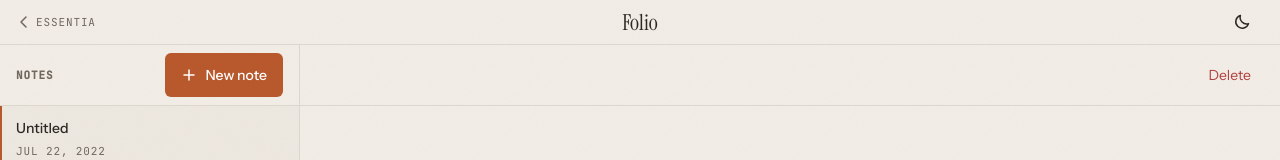
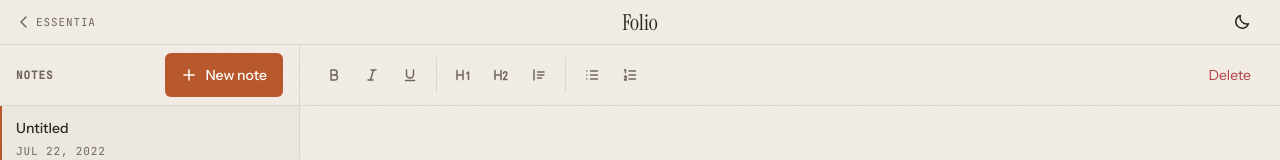
Before and after one commit to tiago-espadinha/Essentia, a React (Vite) app in the folder apps/folio/: page / in a window 1280 px wide. Both pictures are taken after a click on the button "New note". Shown: the top 160 px of the page. Built offline with nearby package versions, Linux system fonts and the light colour scheme.

Commit message:
feat(folio): format notes and clean pasted or dropped HTML

```diff
--- a/apps/folio/src/Editor.tsx
+++ b/apps/folio/src/Editor.tsx
@@ -1,6 +1,8 @@
-import { useEffect, useRef, useState, type KeyboardEvent } from 'react'
+import { useEffect, useLayoutEffect, useRef, useState, type DragEvent, type KeyboardEvent } from 'react'
+import { insertTransfer, placeCaretAt } from './editing'
 import { countWords, formatDate, parseTags, plainText, type Note, type NoteChanges } from './notes'
 import { sanitizeHtml } from './sanitize'
+import { Toolbar } from './Toolbar'
 
 interface EditorProps {
   note: Note
@@ -15,8 +17,11 @@ interface EditorProps {
 export function Editor({ note, autoFocus, onFocused, onChange, onDelete }: EditorProps) {
   const titleRef = useRef<HTMLTextAreaElement>(null)
   const bodyRef = useRef<HTMLDivElement>(null)
+  // Text dragged within the body moves natively; anything from outside is cleaned first.
+  const draggingInside = useRef(false)
 
-  useEffect(() => {
+  // Before paint, so switching notes never shows an empty body.
+  useLayoutEffect(() => {
     bodyRef.current!.innerHTML = note.body
     // Only on mount: afterwards the DOM is the source and the note follows it.
     // eslint-disable-next-line react-hooks/exhaustive-deps
@@ -32,6 +37,14 @@ export function Editor({ note, autoFocus, onFocused, onChange, onDelete }: Edito
     onChange({ body: sanitizeHtml(bodyRef.current!.innerHTML) })
   }
 
+  function drop(event: DragEvent<HTMLDivElement>) {
+    if (draggingInside.current) return
+    event.preventDefault()
+    placeCaretAt(event.clientX, event.clientY)
+    insertTransfer(event.dataTransfer)
+    saveBody()
+  }
+
   // Enter in the title moves on to the body instead of breaking the title.
   function titleKeyDown(event: KeyboardEvent<HTMLTextAreaElement>) {
     if (event.key !== 'Enter') return
@@ -44,6 +57,7 @@ export function Editor({ note, autoFocus, onFocused, onChange, onDelete }: Edito
   return (
     <>
       <div className="editor__bar">
+        <Toolbar bodyRef={bodyRef} onFormat={saveBody} />
         <button type="button" className="button-ghost button-ghost--danger" onClick={onDelete}>
           Delete
         </button>
@@ -83,6 +97,14 @@ export function Editor({ note, autoFocus, onFocused, onChange, onDelete }: Edito
             data-placeholder="Start writing"
             onFocus={() => document.execCommand?.('defaultParagraphSeparator', false, 'p')}
             onInput={saveBody}
+            onPaste={(event) => {
+              event.preventDefault()
+              insertTransfer(event.clipboardData)
+              saveBody()
+            }}
+            onDragStart={() => (draggingInside.current = true)}
+            onDragEnd={() => (draggingInside.current = false)}
+            onDrop={drop}
           />
         </article>
       </div>
@@ -90,7 +112,10 @@ export function Editor({ note, autoFocus, onFocused, onChange, onDelete }: Edito
   )
 }
 
-/** Comma-separated tags, saved when the field is left or Enter is pressed. */
+/**
+ * Comma-separated tags, saved when the field is left or Enter is pressed. The
+ * draft never re-syncs from props: the editor remounts per note.
+ */
 function TagsField({ tags, onChange }: { tags: string[]; onChange: (tags: string[]) => void }) {
   const [draft, setDraft] = useState(tags.join(', '))
 
--- /dev/null
+++ b/apps/folio/src/Toolbar.tsx
@@ -0,0 +1,89 @@
+import { useEffect, useState, type ReactNode, type RefObject } from 'react'
+import { activeFormats, applyFormat, type Format } from './editing'
+
+const svg = (path: ReactNode) => (
+  <svg
+    width="16"
+    height="16"
+    viewBox="0 0 16 16"
+    fill="none"
+    stroke="currentColor"
+    strokeWidth="1.5"
+    strokeLinecap="round"
+    strokeLinejoin="round"
+    aria-hidden="true"
+  >
+    {path}
+  </svg>
+)
+
+const TOOLS: { format: Format; label: string; icon: ReactNode }[][] = [
+  [
+    { format: 'bold', label: 'Bold', icon: svg(<path d="M5 3h3.5a2.5 2.5 0 0 1 0 5H5zM5 8h4a2.5 2.5 0 0 1 0 5H5z" />) },
+    { format: 'italic', label: 'Italic', icon: svg(<path d="M7 3h5M4 13h5M9.5 3l-3 10" />) },
+    { format: 'underline', label: 'Underline', icon: svg(<path d="M4.5 3v4.5a3.5 3.5 0 0 0 7 0V3M3.5 13.5h9" />) },
+  ],
+  [
+    { format: 'h1', label: 'Heading 1', icon: svg(<path d="M2 3.5v9M8 3.5v9M2 8h6M11.5 6.5 13.5 5v7.5" />) },
+    { format: 'h2', label: 'Heading 2', icon: svg(<path d="M2 3.5v9M8 3.5v9M2 8h6M10.5 6.5a1.75 1.75 0 1 1 3 1.3L10.5 12.5h3.5" />) },
+    { format: 'blockquote', label: 'Quote', icon: svg(<path d="M3 3v10M6.5 5h6.5M6.5 8h6.5M6.5 11h4" />) },
+  ],
+  [
+    { format: 'bulleted', label: 'Bulleted list', icon: svg(<path d="M6.5 4h7M6.5 8h7M6.5 12h7M2.75 4h.01M2.75 8h.01M2.75 12h.01" />) },
+    { format: 'numbered', label: 'Numbered list', icon: svg(<path d="M7 4h6.5M7 8h6.5M7 12h6.5M2.5 3.25 3.5 2.75v3M2.5 10a1 1 0 1 1 1.6.8L2.5 13h2" />) },
+  ],
+]
+
+interface ToolbarProps {
+  bodyRef: RefObject<HTMLDivElement | null>
+  /** Called after a format is applied, so the body can be saved. */
+  onFormat: () => void
+}
+
+/** Formatting for the note body, with pressed states that follow the selection. */
+export function Toolbar({ bodyRef, onFormat }: ToolbarProps) {
+  const [active, setActive] = useState<Set<Format>>(() => new Set())
+
+  useEffect(() => {
+    // Selection changes anywhere on the page; re-render only when the formats differ.
+    const update = () => {
+      if (!bodyRef.current) return
+      const next = activeFormats(bodyRef.current)
+      setActive((current) => ([...current].join() === [...next].join() ? current : next))
+    }
+    document.addEventListener('selectionchange', update)
+    return () => document.removeEventListener('selectionchange', update)
+  }, [bodyRef])
+
+  function format(target: Format) {
+    const body = bodyRef.current!
+    if (!body.contains(document.activeElement)) body.focus()
+    applyFormat(body, target)
+    setActive(activeFormats(body))
+    onFormat()
+  }
+
+  return (
+    <div className="toolbar" role="toolbar" aria-label="Formatting">
+      {TOOLS.map((group, index) => (
+        <div key={index} className="toolbar__group">
+          {group.map(({ format: target, label, icon }) => (
+            <button
+              key={target}
+              type="button"
+              className="toolbar__button"
+              aria-label={label}
+              title={label}
+              aria-pressed={active.has(target)}
+              // Keep the selection in the body when the button is pressed.
+              onMouseDown={(event) => event.preventDefault()}
+              onClick={() => format(target)}
+            >
+              {icon}
+            </button>
+          ))}
+        </div>
+      ))}
+    </div>
+  )
+}
--- /dev/null
+++ b/apps/folio/src/editing.ts
@@ -0,0 +1,79 @@
+// Rich-text commands for the contentEditable body. They go through
+// `document.execCommand`: deprecated, but supported by every browser and the
+// only way to edit with native undo, without an editor library.
+import { sanitizeHtml } from './sanitize'
+
+export type Format = 'bold' | 'italic' | 'underline' | 'h1' | 'h2' | 'blockquote' | 'bulleted' | 'numbered'
+
+const BLOCKS = new Set<Format>(['h1', 'h2', 'blockquote'])
+
+const COMMANDS: Record<Exclude<Format, 'h1' | 'h2' | 'blockquote'>, string> = {
+  bold: 'bold',
+  italic: 'italic',
+  underline: 'underline',
+  bulleted: 'insertUnorderedList',
+  numbered: 'insertOrderedList',
+}
+
+function run(command: string, value?: string): void {
+  // Missing outside browsers (jsdom); a no-op there.
+  document.execCommand?.(command, false, value)
+}
+
+/** The element the caret or selection sits in, if it is inside `root`. */
+function selectedElement(root: HTMLElement): Element | null {
+  const node = window.getSelection()?.focusNode ?? null
+  const element = node instanceof Element ? node : (node?.parentElement ?? null)
+  return element && root.contains(element) ? element : null
+}
+
+/** Applies a format; a heading or quote that is already applied turns back into a paragraph. */
+export function applyFormat(root: HTMLElement, format: Format): void {
+  if (BLOCKS.has(format)) {
+    const inside = selectedElement(root)?.closest(format)
+    run('formatBlock', inside && root.contains(inside) ? 'p' : format)
+  } else {
+    run(COMMANDS[format as keyof typeof COMMANDS])
+  }
+}
+
+/** The formats active at the selection, for the toolbar's pressed states. */
+export function activeFormats(root: HTMLElement): Set<Format> {
+  const active = new Set<Format>()
+  const element = selectedElement(root)
+  if (!element) return active
+  for (const format of Object.keys(COMMANDS) as (keyof typeof COMMANDS)[]) {
+    if (document.queryCommandState?.(COMMANDS[format])) active.add(format)
+  }
+  for (const block of BLOCKS) {
+    const inside = element.closest(block)
+    if (inside && root.contains(inside)) active.add(block)
+  }
+  return active
+}
+
+/** Inserts pasted or dropped content at the caret, sanitized; plain text stays plain. */
+export function insertTransfer(data: DataTransfer | null): void {
+  if (!data) return
+  const html = data.getData('text/html')
+  if (html) run('insertHTML', sanitizeHtml(html))
+  else run('insertText', data.getData('text/plain'))
+}
+
+/** Moves the caret to a point in the window, where something is being dropped. */
+export function placeCaretAt(x: number, y: number): void {
+  const range = document.caretPositionFromPoint
+    ? rangeFromPosition(document.caretPositionFromPoint(x, y))
+    : (document.caretRangeFromPoint?.(x, y) ?? null)
+  if (!range) return
+  const selection = window.getSelection()
+  selection?.removeAllRanges()
+  selection?.addRange(range)
+}
+
+function rangeFromPosition(position: CaretPosition | null): Range | null {
+  if (!position) return null
+  const range = document.createRange()
+  range.setStart(position.offsetNode, position.offset)
+  return range
+}
--- a/apps/folio/src/folio.css
+++ b/apps/folio/src/folio.css
@@ -273,3 +273,46 @@
 
 .editor__body ul,
 .editor__body ol { padding-left: var(--space-6); }
+
+/* Formatting toolbar */
+.editor__bar .toolbar { margin-right: auto; }
+
+.toolbar {
+  display: flex;
+  flex-wrap: wrap;
+  align-items: center;
+}
+
+.toolbar__group {
+  display: flex;
+  gap: var(--space-0-5);
+}
+
+.toolbar__group + .toolbar__group {
+  margin-left: var(--space-2);
+  padding-left: var(--space-2);
+  border-left: 1px solid var(--color-faint);
+}
+
+.toolbar__button {
+  display: inline-grid;
+  place-items: center;
+  min-width: 36px;
+  min-height: 36px;
+  border: 1px solid transparent;
+  border-radius: var(--radius-sm);
+  background: transparent;
+  color: var(--color-mid);
+  cursor: pointer;
+  transition: border-color var(--duration-fast) var(--ease), color var(--duration-fast) var(--ease);
+}
+
+.toolbar__button:hover {
+  border-color: var(--color-line-strong);
+  color: var(--color-ink);
+}
+
+.toolbar__button[aria-pressed='true'] {
+  background: var(--color-paper);
+  color: var(--color-accent-text);
+}
```
Also changed, not shown: 2 other files (tests, documents, lock files or other folders).
